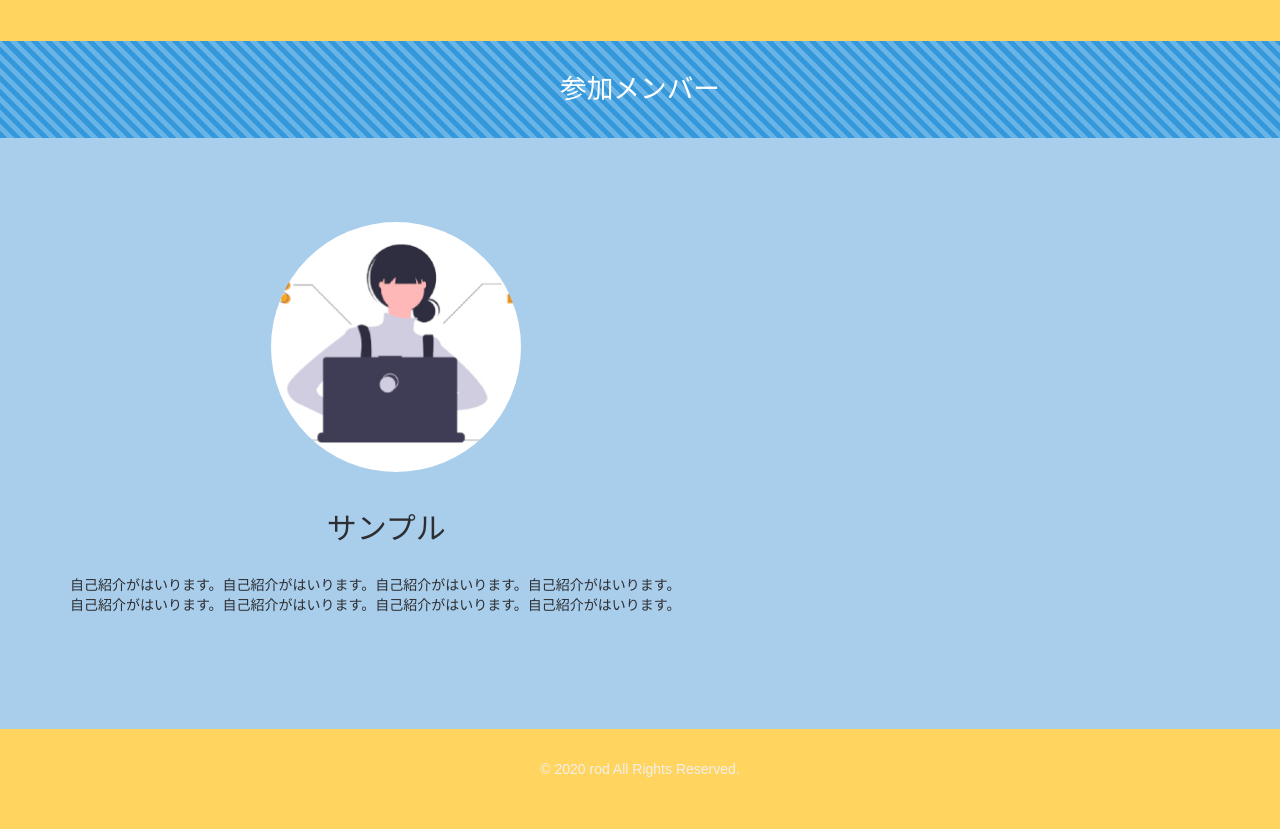
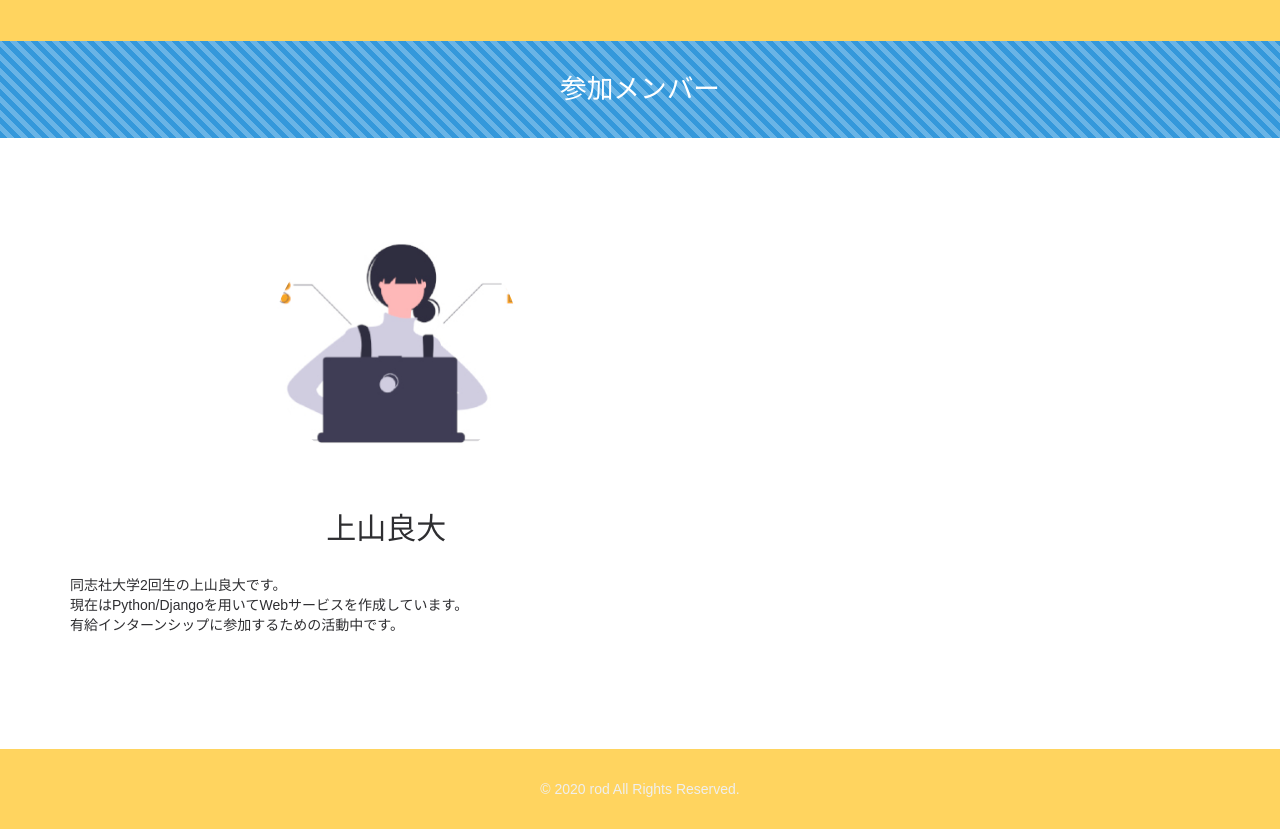
Before and after one commit to OgawaTatsuya0521/git-demo-0504, a plain HTML site: page index.html in a window 1280 px wide. Shown: the part 980-1809 px from the top of the page. Drawn offline with Linux system fonts and the light colour scheme; some packages are replaced by stand-ins of ours; a script that the page names is missing.

Commit message:
section2

```diff
--- a/index.html
+++ b/index.html
@@ -91,22 +91,22 @@
 				</div>
 			</div>
 
-			<div class="blue_color_back pad-6em">
+			<div class="white_color_back pad-6em">
 				<div class="container">
 					<div class="row">
 						<div class="col-md-7 text-center">
 							<div class="staff wow fadeInLeft">
 								<img class="lazy" data-original="./img/sample.jpg" alt="kami">
-								<h3>サンプル</h3>
+								<h3>上山良大</h3>
 								<p></p>
-								<p>自己紹介がはいります。自己紹介がはいります。自己紹介がはいります。自己紹介がはいります。<br>
-									自己紹介がはいります。自己紹介がはいります。自己紹介がはいります。自己紹介がはいります。<br>
+								<p>同志社大学2回生の上山良大です。<br>現在はPython/Djangoを用いてWebサービスを作成しています。<br>
+									有給インターンシップに参加するための活動中です。<br>
 								</p>
 							</div>
 						</div>
 
 						<div class="col-md-5 text-center">
-							<a class="twitter-timeline" data-chrome="noheader nofooter" align="center" height="500px" href="https://twitter.com/rod_creative" data-widget-id="664688569429061632" data-tweet-limit="1"></a>
+							<a class="twitter-timeline" data-chrome="noheader nofooter" align="center" height="500px" href="https://twitter.com/goodbigman1" data-widget-id="664688569429061632" data-tweet-limit="1"></a>
 							<script>
 								! function(d, s, id) {
                 var js, fjs = d.getElementsByTagName(s)[0],
```
